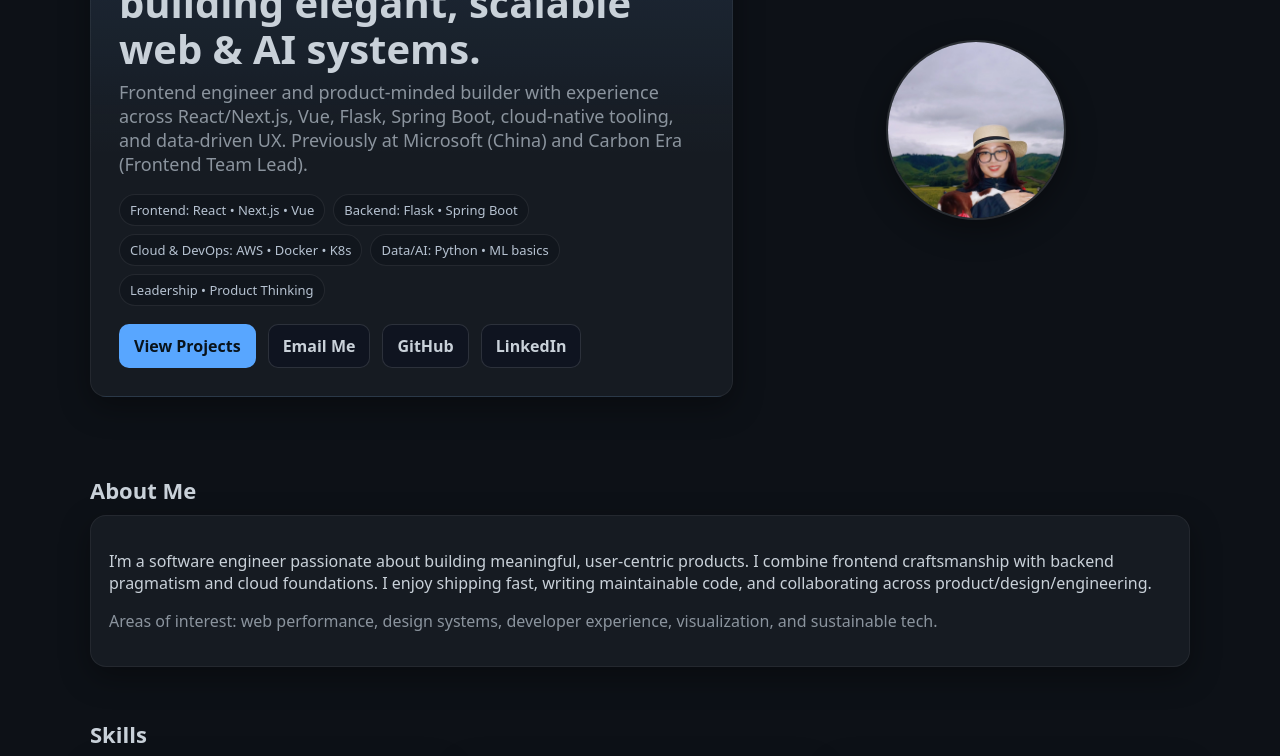
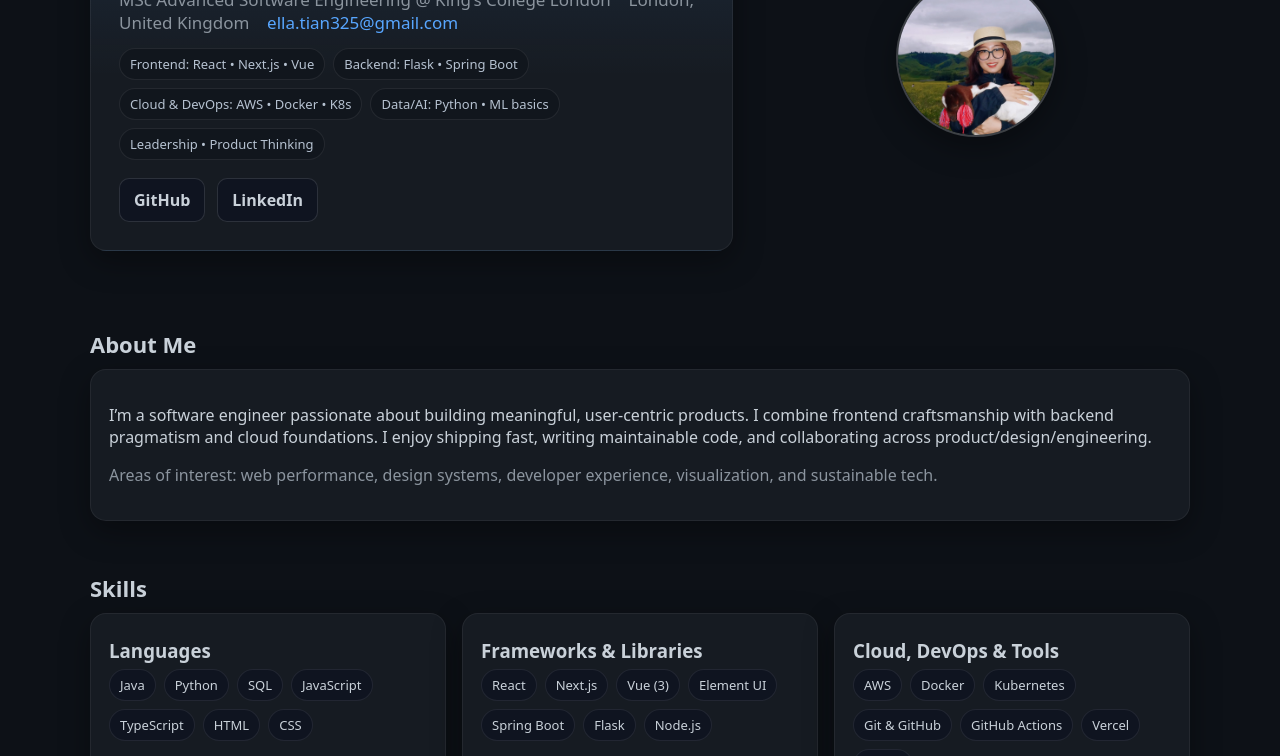
Before and after one commit to Lzyyy12/Lzyyy12.github.io, a plain HTML site: page index.html in a window 1280 px wide. Shown: the part 244-1000 px from the top of the page. Drawn offline with Linux system fonts and the light colour scheme.

Commit message:
Update index.html

```diff
--- a/index.html
+++ b/index.html
@@ -113,8 +113,15 @@
     <section class="hero" id="top">
       <div class="hero-card">
         <p class="muted">MSc Advanced Software Engineering @ King’s College London</p>
-        <h1>Hello, I’m Yuxin (Ella) — building elegant, scalable web & AI systems.</h1>
-        <p>Frontend engineer and product-minded builder with experience across React/Next.js, Vue, Flask, Spring Boot, cloud-native tooling, and data-driven UX. Previously at Microsoft (China) and Carbon Era (Frontend Team Lead).</p>
+        <h1>Hello, I’m Yuxin (Ella) Tian</h1>
+
+<div class="info-line" style="font-size:17px; color:#8b949e; margin-top:6px;">
+  <i class="fa-solid fa-building"></i> MSc Advanced Software Engineering @ King’s College London &nbsp;&nbsp;
+  <i class="fa-solid fa-location-dot"></i> London, United Kingdom &nbsp;&nbsp;
+  <i class="fa-solid fa-envelope"></i>
+  <a href="mailto:ella.tian325@gmail.com" style="color:#58a6ff; text-decoration:none;">ella.tian325@gmail.com</a>
+</div>
+
         <div class="tags">
           <span class="tag">Frontend: React • Next.js • Vue</span>
           <span class="tag">Backend: Flask • Spring Boot</span>
@@ -123,16 +130,27 @@
           <span class="tag">Leadership • Product Thinking</span>
         </div>
         <div class="cta">
-          <a class="btn primary" href="#projects">View Projects</a>
-          <a class="btn" href="mailto:ella.tian325@gmail.com">Email Me</a>
           <a class="btn" href="https://github.com/Lzyyy12" target="_blank">GitHub</a>
-          <a class="btn" href="https://www.linkedin.com/in/ella-tian325/" target="_blank">LinkedIn</a>
+          <a class="btn" href="https://www.linkedin.com/in/yuxin-tian-b64a0a336/" target="_blank">LinkedIn</a>
         </div>
       </div>
       <div class="hero-visual">
-        <div class="avatar">
-          <img src="./IMG_0825.JPG" alt="Animated developer avatar" />
-        </div>
+        <div class="avatar" style="
+  width:160px;
+  height:160px;
+  border-radius:50%;
+  overflow:hidden;
+  margin:0 auto;
+  border:2px solid rgba(255,255,255,0.2);
+">
+  <img src="./IMG_0825.JPG" alt="Developer avatar" style="
+    width:100%;
+    height:100%;
+    object-fit:cover;
+    transition: transform 0.4s ease;
+  " onmouseover="this.style.transform='scale(1.05)'" onmouseout="this.style.transform='scale(1)'" />
+</div>
+
       </div>
     </section>
 
```
